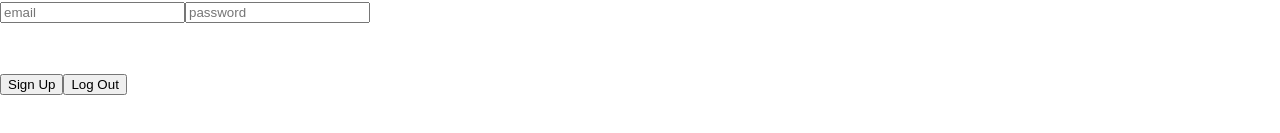
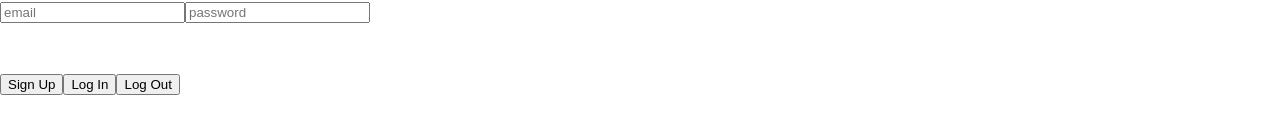
Before and after one commit to timrusin/weesqueepictures, a React (Create React App) app: page /signup in a window 1280 px wide. Shown: the part 169-302 px from the top of the page. Built offline with nearby package versions, Linux system fonts and the light colour scheme; no server answers.

Commit message:
basic auth created signup, login, and logout

```diff
--- a/src/firebase-util.js
+++ b/src/firebase-util.js
@@ -1,12 +1,7 @@
 import { useEffect, useState } from "react"
-// Import the functions you need from the SDKs you need
 import { initializeApp } from "firebase/app";
-import { getAuth, createUserWithEmailAndPassword, onAuthStateChanged, signOut } from "firebase/auth"
-// TODO: Add SDKs for Firebase products that you want to use
-// https://firebase.google.com/docs/web/setup#available-libraries
+import { getAuth, createUserWithEmailAndPassword, signInWithEmailAndPassword, onAuthStateChanged, signOut } from "firebase/auth"
 
-// Your web app's Firebase configuration
-// For Firebase JS SDK v7.20.0 and later, measurementId is optional
 const firebaseConfig = {
   apiKey: "AIzaSyBWLdhbi_3IBg7oiyw9NaIam359Uau1iWc",
   authDomain: "weesqueepictures.firebaseapp.com",
@@ -25,6 +20,10 @@ export function signup (email,password){
    return createUserWithEmailAndPassword(auth, email, password)
 }
 
+export function login (email,password){
+   return signInWithEmailAndPassword(auth, email, password)
+}
+
 export function logout () {
     return signOut(auth)
 }
--- a/src/pages/Signup.js
+++ b/src/pages/Signup.js
@@ -1,5 +1,5 @@
 import { useRef, useState } from 'react'
-import { signup, logout, useAuth } from '../firebase-util'
+import { signup, login, logout, useAuth } from '../firebase-util'
 import './Signup.css'
 
 const Signup = () => {
@@ -11,6 +11,15 @@ const Signup = () => {
   async function handleSignup(){
     setLoading(true)
    try{ await signup(emailRef.current.value, passwordRef.current.value)
+   } catch {
+    alert("Error!")
+   }
+   setLoading(false)
+  }
+
+  async function handleLogin(){
+    setLoading(true)
+   try{ await login(emailRef.current.value, passwordRef.current.value)
    } catch {
     alert("Error!")
    }
@@ -36,6 +45,7 @@ const Signup = () => {
         <input ref={passwordRef} type="password" placeholder='password'/>
       </div>
       <button disabled={loading || currentUser } onClick={handleSignup}>Sign Up</button>
+      <button disabled={loading || currentUser } onClick={handleLogin}>Log In</button>
       <button disaabled={loading || !currentUser } onClick={handleLogOut}>Log Out</button>
     </div>
 
```
